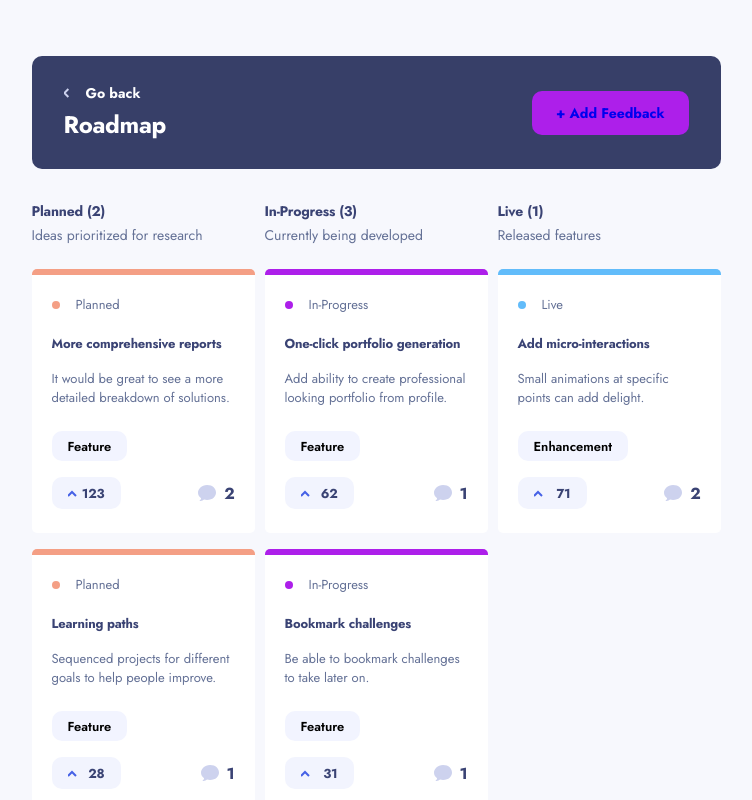
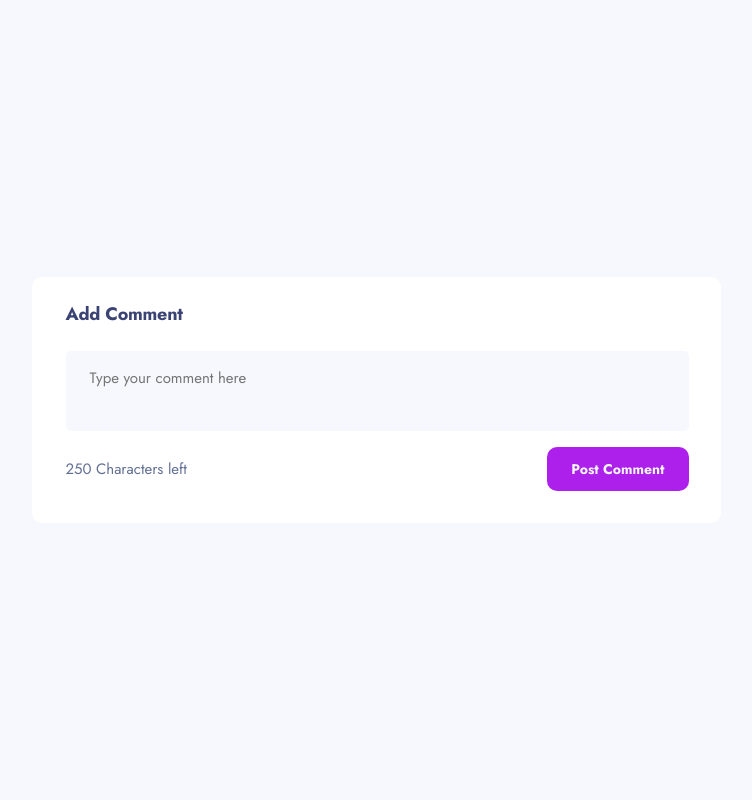
Before and after one commit to johnnygerard/fem-product-feedback-app, an Angular app: page / in a window 1280 px wide. Shown: the top 800 px of the page, without its empty margins (264-1016 px from the left). Built offline with nearby package versions, Linux system fonts and the light colour scheme.

Commit message:
feat: add-comment component (#24)

```diff
--- /dev/null
+++ b/src/app/add-comment/add-comment.component.html
@@ -0,0 +1,13 @@
+<form (ngSubmit)="postComment(form)" #form="ngForm">
+  <label>
+    <span class="label">Add Comment</span>
+    <textarea [class.error]="isError(model, form)" placeholder="Type your comment here"
+        [maxlength]="MAX_COMMENT_LENGTH" name="comment" required [(ngModel)]="comment"
+        #model="ngModel"></textarea>
+    <p class="required-error" *ngIf="isError(model, form)">Can’t be empty</p>
+  </label>
+  <div class="footer">
+    <span class="char-counter">{{ charactersLeft }} Characters left</span>
+    <button type="submit">Post Comment</button>
+  </div>
+</form>
--- /dev/null
+++ b/src/app/add-comment/add-comment.component.scss
@@ -0,0 +1,113 @@
+@use 'index' as *;
+
+:host {
+  display: block;
+}
+
+form {
+  border-radius: 10px;
+  background: #FFF;
+  padding: 24px 32px 32px 34px;
+
+  @include mobile {
+    width: 327px;
+    padding: 24px;
+  }
+
+  @include tablet {
+    width: 689px;
+  }
+
+  @include desktop {
+    width: 730px;
+  }
+}
+
+.label {
+  // Typography
+  color: #3A4374;
+  font-size: 18px;
+  font-weight: 700;
+  letter-spacing: -0.25px;
+}
+
+textarea {
+  margin-top: 24px;
+  padding: 16px 24px;
+  border-radius: 5px;
+  background: #F7F8FD;
+  height: 80px;
+  width: 100%;
+
+  &:is(:hover, :focus-visible):not(.error) {
+    outline: 1px solid #4661E6;
+    outline-offset: -1px;
+  }
+
+  &.error {
+    outline: 1px solid #D73737;
+    outline-offset: -1px;
+  }
+
+  // Typography
+  color: #3A4374;
+  font-size: 15px;
+
+  @include mobile {
+    font-size: 13px;
+    padding: 16px;
+  }
+}
+
+.char-counter {
+  // Typography
+  color: #647196;
+  font-size: 15px;
+
+  @include mobile {
+    font-size: 13px;
+  }
+}
+
+.footer {
+  margin-top: 16px;
+  display: flex;
+  justify-content: space-between;
+  align-items: center;
+}
+
+button[type="submit"] {
+  border-radius: 10px;
+  background: #AD1FEA;
+  height: 44px;
+  padding: 0 24px;
+
+  &:is(:hover, :focus-visible) {
+    background: #C75AF6;
+  }
+
+  // Typography
+  color: #F2F4FE;
+  font-size: 14px;
+  font-weight: 700;
+
+  @include mobile {
+    height: 40px;
+    padding: 0 16px;
+
+    // Typography
+    font-size: 13px;
+  }
+}
+
+.required-error {
+  margin-top: 4px;
+
+  // Typography
+  color: #D73737;
+  font-size: 14px;
+
+  @include mobile {
+    font-size: 13px;
+  }
+}
--- /dev/null
+++ b/src/app/add-comment/add-comment.component.ts
@@ -0,0 +1,31 @@
+import { Component, Input } from '@angular/core';
+import { CommonModule } from '@angular/common';
+import { FormsModule, NgForm, NgModel } from '@angular/forms';
+import { DataService } from '../data.service';
+
+@Component({
+  selector: 'app-add-comment',
+  standalone: true,
+  imports: [CommonModule, FormsModule],
+  templateUrl: './add-comment.component.html',
+  styleUrls: ['./add-comment.component.scss']
+})
+export class AddCommentComponent {
+  @Input({ required: true }) feedbackId = 0;
+  protected comment: string | null = '';
+  protected readonly MAX_COMMENT_LENGTH = 250;
+  protected get charactersLeft(): number {
+    return this.MAX_COMMENT_LENGTH - (this.comment?.length ?? 0);
+  }
+  constructor(private readonly dataService: DataService) { }
+  protected postComment(form: NgForm): void {
+    if (!this.comment) return;
+
+    this.dataService.postComment(this.feedbackId, this.comment);
+    form.resetForm();
+  }
+
+  protected isError(model: NgModel, form: NgForm): boolean | null {
+    return model.invalid && (model.dirty || model.touched || form.submitted);
+  }
+}
--- a/src/app/app.component.html
+++ b/src/app/app.component.html
@@ -1 +1 @@
-<app-roadmap-page />
+<app-add-comment [feedbackId]="2"/>
--- a/src/app/app.component.scss
+++ b/src/app/app.component.scss
@@ -1,10 +1,10 @@
 @use 'index' as *;
 
 :host {
-  display: block;
-  min-width: 375px;
-  // display: flex;
-  // align-items: center;
-  // justify-content: center;
-  // min-height: 100vh;
+  // display: block;
+  // min-width: 375px;
+  display: flex;
+  align-items: center;
+  justify-content: center;
+  min-height: 100vh;
 }
--- a/src/app/app.component.ts
+++ b/src/app/app.component.ts
@@ -1,12 +1,12 @@
 import { Component } from '@angular/core';
 import { CommonModule, Location } from '@angular/common';
 import { RouterOutlet } from '@angular/router';
-import { RoadmapPageComponent } from './roadmap/roadmap-page/roadmap-page.component';
+import { AddCommentComponent } from './add-comment/add-comment.component';
 
 @Component({
   selector: 'app-root',
   standalone: true,
-  imports: [CommonModule, RouterOutlet, RoadmapPageComponent],
+  imports: [CommonModule, RouterOutlet, AddCommentComponent],
   templateUrl: './app.component.html',
   styleUrls: ['./app.component.scss']
 })
--- a/src/app/data.service.ts
+++ b/src/app/data.service.ts
@@ -7,6 +7,7 @@ import { FeedbackStatus } from './Types/feedback-status.enum';
 import { SortOrder } from './Types/sort-order.enum';
 import { Data } from './data.type';
 import { testData } from 'src/assets/test-data';
+import { FeedbackComment } from './Types/feedback-comment.class';
 
 const defaultData: Data = {
   "currentUser": {
@@ -85,4 +86,17 @@ export class DataService implements OnDestroy {
       feedback => feedback.status === status
     ).length;
   }
+
+  postComment(feedbackID: number, content: string): void {
+    const feedback = this.getFeedback(feedbackID);
+    const commentCount = FeedbackComment.countComments(feedback.comments);
+
+    if (!feedback.comments) feedback.comments = [];
+
+    feedback.comments.push(new FeedbackComment(
+      commentCount + 1,
+      content,
+      this.data.currentUser
+    ));
+  }
 }
```
Also changed, not shown: 1 other file (tests, documents, lock files or other folders).
